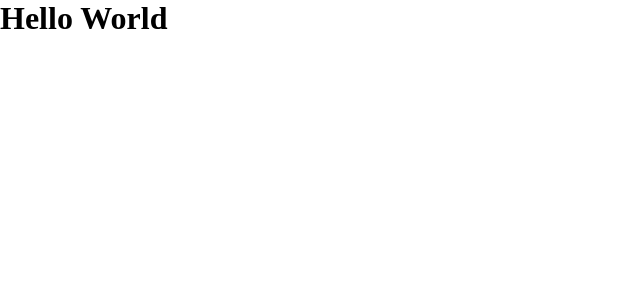
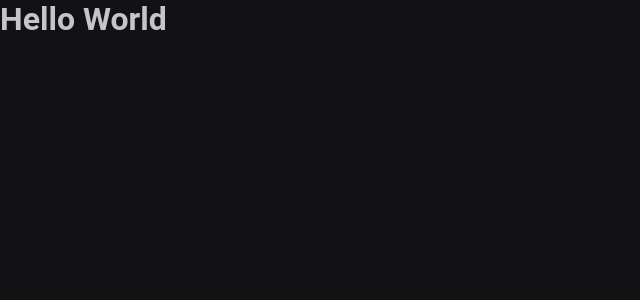
Before and after one commit to ThiagoLG/feed-project, a React (Vite) app: page / in a window 1280 px wide. Shown: the top 300 px of the page, without its empty margins (0-640 px from the left). Built offline with nearby package versions, Linux system fonts and the light colour scheme.

Commit message:
defining base styles to global.css

```diff
--- a/index.html
+++ b/index.html
@@ -1,13 +1,19 @@
 <!DOCTYPE html>
 <html lang="en">
+
 <head>
   <meta charset="UTF-8" />
+  <link rel="preconnect" href="https://fonts.googleapis.com" />
+  <link rel="preconnect" href="https://fonts.gstatic.com" crossorigin />
+  <link href="https://fonts.googleapis.com/css2?family=Inter:wght@400;700;900&display=swap" rel="stylesheet" />
   <link rel="icon" type="image/svg+xml" href="/vite.svg" />
   <meta name="viewport" content="width=device-width, initial-scale=1.0" />
   <title>Feed Project</title>
 </head>
+
 <body>
   <div id="root"></div>
   <script type="module" src="/src/main.jsx"></script>
 </body>
+
 </html>
--- a/src/global.css
+++ b/src/global.css
@@ -1,5 +1,14 @@
 :root {
-
+  /* colors */
+  --white: #fff;
+  --gray-100: #e1e1e6;
+  --gray-300: #c4c4cc;
+  --gray-400: #8d8d99;
+  --gray-600: #323238;
+  --gray-700: #29292e;
+  --gray-800: #202024;
+  --gray-900: #121214;
+  --green-500: #00875f;
 }
 
 * {
@@ -7,3 +16,18 @@
   padding: 0;
   box-sizing: border-box;
 }
+
+body {
+  background: var(--gray-900);
+  color: var(--gray-300);
+  -webkit-font-smoothing: atialiased;
+}
+
+body,
+input,
+textarea,
+button {
+  font-family: "Roboto", sans-serif;
+  font-weight: 400;
+  font-size: 1rem;
+}
```
Lines whose indentation alone changed are shown as unchanged.
